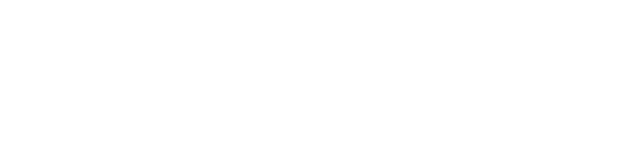
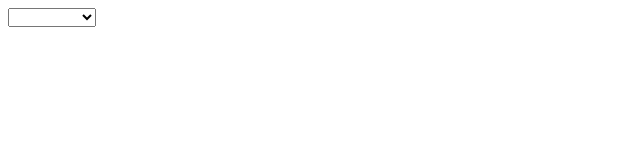
Before and after one commit to Marcellnagy05/JSHonap_valaszto, a plain HTML site: page index.html in a window 1280 px wide. Shown: the full height of the page, 0-640 px from the left. Drawn offline with Linux system fonts and the light colour scheme.

Commit message:
debug needed

```diff
--- a/index.html
+++ b/index.html
@@ -6,6 +6,21 @@
     <title>Months</title>
 </head>
 <body>
-
+    <select name="Months" id="Months_Container">
+        <option value="default"></option>
+        <option value="January">January</option>
+        <option value="February">February</option>
+        <option value="March">March</option>
+        <option value="April">April</option>
+        <option value="May">May</option>
+        <option value="June">June</option>
+        <option value="July">July</option>
+        <option value="August">August</option>
+        <option value="September">September</option>
+        <option value="October">October</option>
+        <option value="November">November</option>
+        <option value="December">December</option>
+    </select>
+    <script src="index.js"></script>
 </body>
 </html>
--- a/index.js
+++ b/index.js
@@ -1,7 +1,20 @@
 "use strict"
 
-let dict = {
+let Months = {
     "31": ["January", "March", "May", "July", "August", "October", "December"],
     "30": ["April", "June", "September", "November"],
     "28": ["February"]
 }
+
+let Container = document.getElementById("Months_Container");
+let selectedMonth
+Container.addEventListener('change', () =>{
+    selectedMonth = Container.value;
+})
+
+for(let prop in Months){
+    console.log(prop);
+    for(item in prop){
+        console.log(item);
+    }
+}
```
